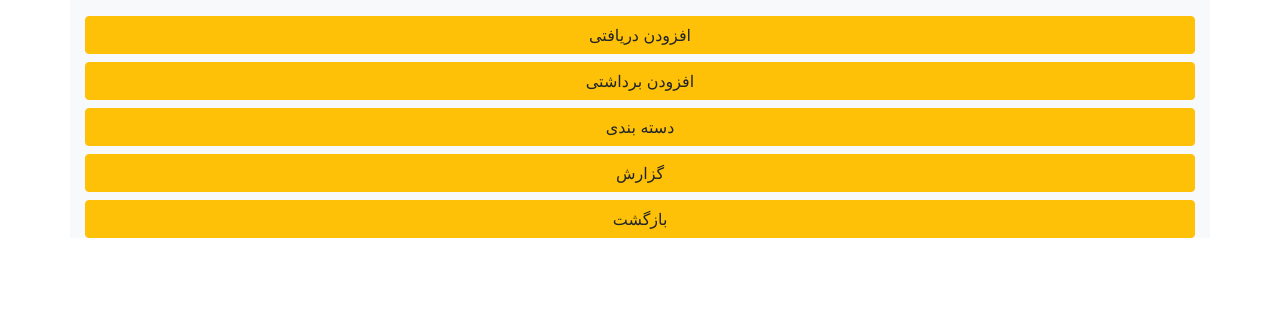
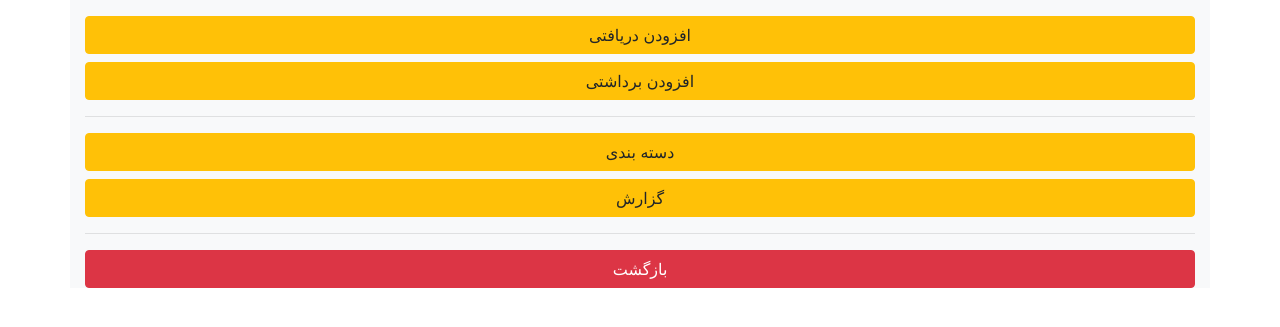
Before and after one commit to sorooshm78/business_management, a Django app: page /repo/1 in a window 1280 px wide. Shown: the part 247-574 px from the top of the page. Run offline with Django 4.2, Linux system fonts and the light colour scheme; the visitor is signed in with stand-in values (Sample User, id 1); data that the repository does not hold is empty; some libraries are stand-ins or nearby versions.

Commit message:
change color btn

```diff
--- a/business/templates/business/detail_repository.html
+++ b/business/templates/business/detail_repository.html
@@ -51,7 +51,9 @@
 
         <a class="btn btn-warning btn-block" href="{% url 'add_record' repo.id %}?type=input">افزودن دریافتی</a>
         <a class="btn btn-warning btn-block" href="{% url 'add_record' repo.id %}?type=output">افزودن برداشتی</a>
+        <hr>
         <a class="btn btn-warning btn-block" href="{% url 'list_categories' repo_id=repo.id %}">دسته بندی</a>
         <a class="btn btn-warning btn-block" href="{% url 'report' repo_id=repo.id %}">گزارش</a>
-        <a class="btn btn-warning btn-block" href="{% url 'list_repository' %}">بازگشت</a>
+        <hr>
+        <a class="btn btn-danger btn-block" href="{% url 'list_repository' %}">بازگشت</a>
 {% endblock %}
```
